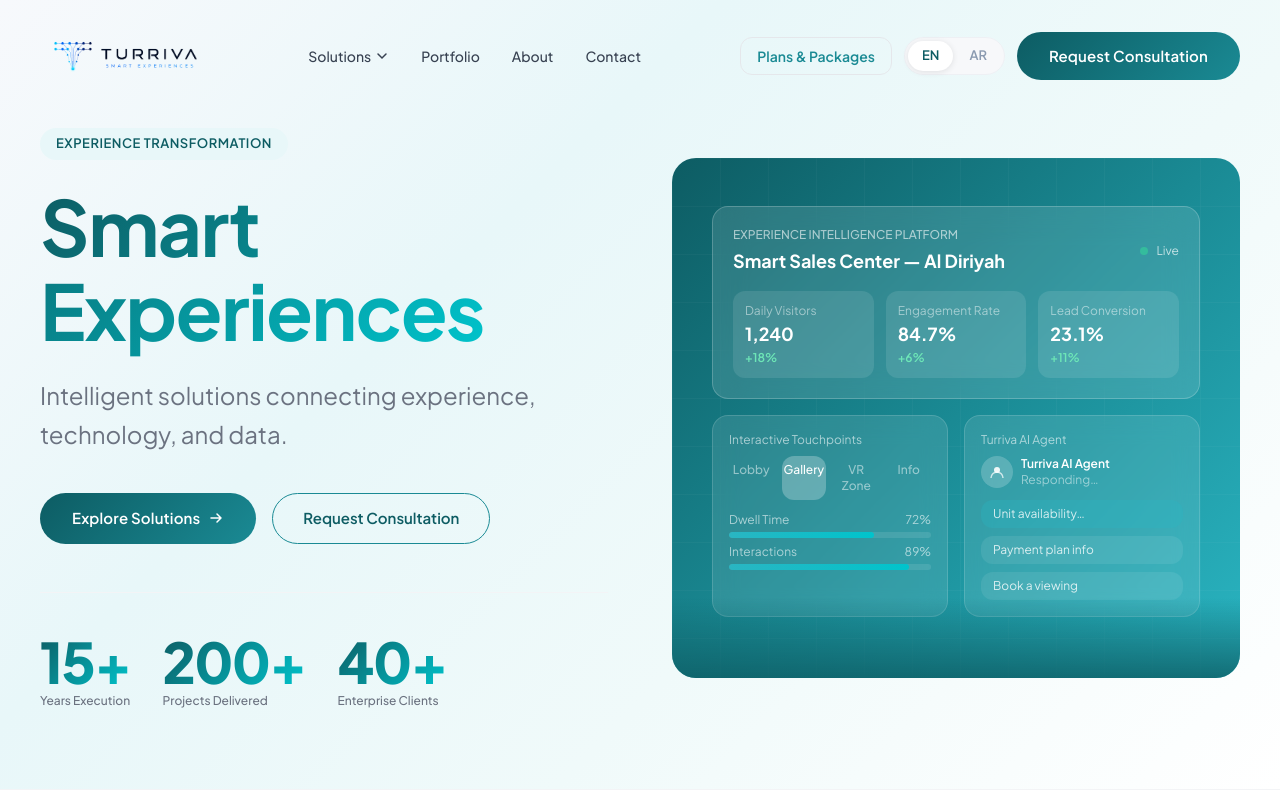
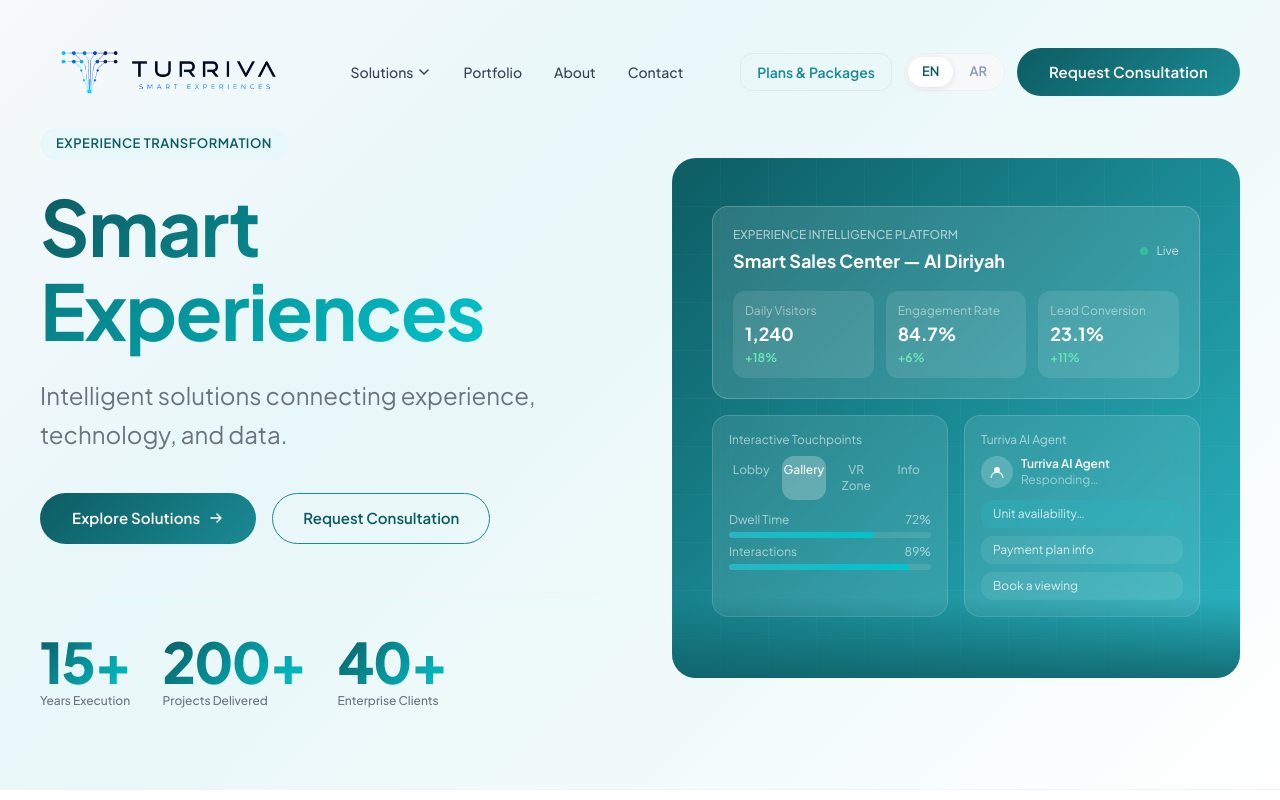
Before and after one commit to meklads/Turriva-AI, a React (Vite) app: page / in a window 1280 px wide. Shown: the top 800 px of the page. Built offline with nearby package versions, Linux system fonts and the light colour scheme.

Commit message:
fix: logo 120px + navbar h-36 (144px)

```diff
--- a/src/components/layout/Navbar.tsx
+++ b/src/components/layout/Navbar.tsx
@@ -35,14 +35,14 @@
       }`}
     >
       <div className="container-xl">
-        <div className="flex items-center justify-between h-28">
+        <div className="flex items-center justify-between h-36">
           {/* Logo */}
           <Link to="/" className="group" style={{ textDecoration: 'none', display: 'inline-flex' }}>
             <img
               src={turrivaLogo}
               alt="Turriva"
               className="group-hover:scale-105 transition-transform"
-              style={{ height: 80, width: 'auto', maxWidth: 260 }}
+              style={{ height: 120, width: 'auto', maxWidth: 380 }}
             />
           </Link>
 
```
